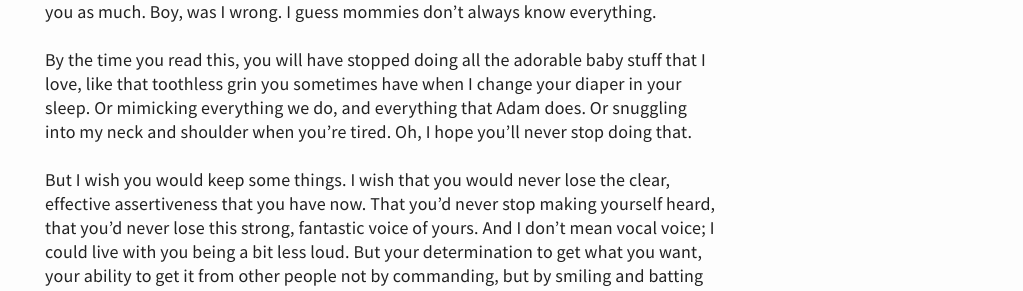
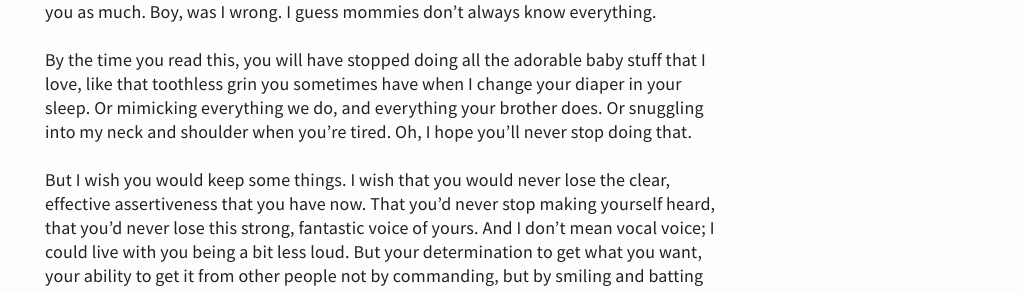
Before and after one commit to galpod/blog, a Jekyll site: the page built from _posts/devmommy/2012-06-12-a-letter-to-my-daughter-on-her-first-birthday.md, in a window 1280 px wide. Shown: the part 743-1034 px from the top of the page, without its empty margins (257-1280 px from the left). Built offline with Jekyll 4.4.1, drawn with Linux system fonts in a browser that asks for light colours; comment, search, counter and statistics services are not loaded.

Commit message:
Took out name

```diff
--- a/_posts/devmommy/2012-06-12-a-letter-to-my-daughter-on-her-first-birthday.md
+++ b/_posts/devmommy/2012-06-12-a-letter-to-my-daughter-on-her-first-birthday.md
@@ -12,7 +12,7 @@
 
 I just wanted to take this opportunity to let you know how wonderful you are. You were a nice surprise for us. We didn’t plan for you, but there you were, and we couldn’t say no. By the time you read this you will have probably heard it a thousand times. Your brother was planned to a t, and you just sprung out on us, and we were not ready. I was worried about not being ready. Worried that I wouldn’t love you as much; wouldn’t connect with you as much. Boy, was I wrong. I guess mommies don’t always know everything.
 
-By the time you read this, you will have stopped doing all the adorable baby stuff that I love, like that toothless grin you sometimes have when I change your diaper in your sleep. Or mimicking everything we do, and everything that Adam does. Or snuggling into my neck and shoulder when you’re tired. Oh, I hope you’ll never stop doing that.
+By the time you read this, you will have stopped doing all the adorable baby stuff that I love, like that toothless grin you sometimes have when I change your diaper in your sleep. Or mimicking everything we do, and everything your brother does. Or snuggling into my neck and shoulder when you’re tired. Oh, I hope you’ll never stop doing that.
 
 But I wish you would keep some things. I wish that you would never lose the clear, effective assertiveness that you have now. That you’d never stop making yourself heard, that you’d never lose this strong, fantastic voice of yours. And I don’t mean vocal voice; I could live with you being a bit less loud. But your determination to get what you want, your ability to get it from other people not by commanding, but by smiling and batting your eye lashes. You got that from your dad. The making people do what you want part, not the batting your eye lashes part. I wish you would never lose all that.
 
```
